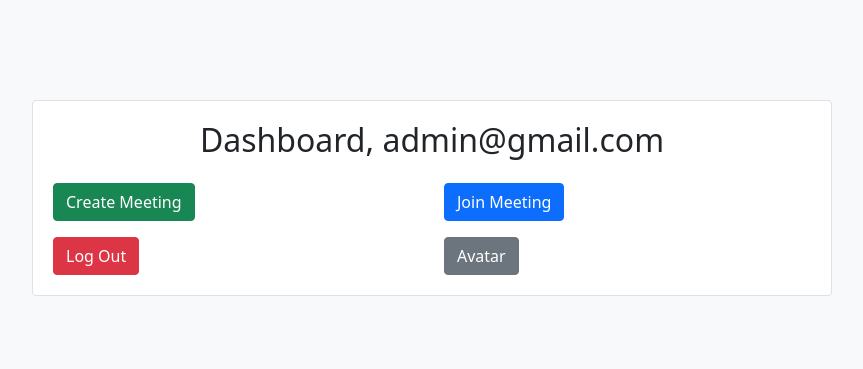
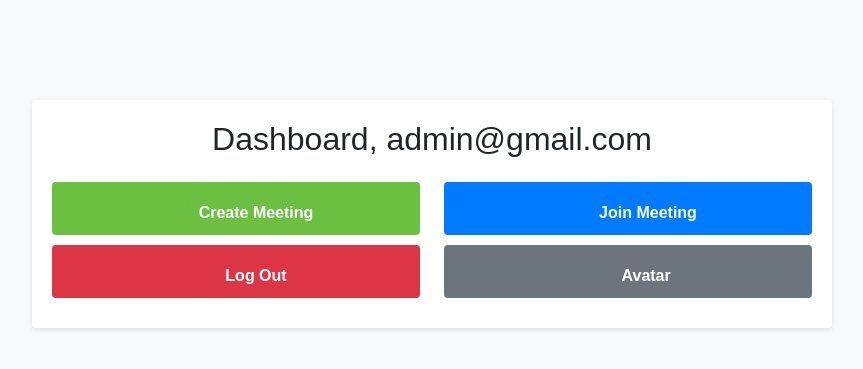
Before and after one commit to SanketDawange/meetmaaya, a Django app: page /dashboard in a window 1280 px wide. Shown: the top 369 px of the page, without its empty margins (208-1071 px from the left). Run offline with Django 4.2, Linux system fonts and the light colour scheme; a user stored in the database is signed in; some libraries are stand-ins or nearby versions.

Commit message:
UI updated

```diff
--- a/app/views.py
+++ b/app/views.py
@@ -19,12 +19,12 @@ def register(request):
         # if pass word do not match
         if pass1 != pass2:
             messages.warning(request, "Password do not match")
-            return redirect('signup')
+            return redirect('register')
 
         # if the username is already taken
         if User.objects.filter(username = username).exists():
             messages.warning(request, "Username already exist")
-            return redirect('signup')
+            return redirect('register')
 
         # if new user is registering
         myuser=User.objects.create_user(username,email,pass1)
--- a/templates/dashboard.html
+++ b/templates/dashboard.html
@@ -5,9 +5,11 @@
 <head>
   <title>Dashboard</title>
   <link rel="stylesheet" href="{% static 'bootstrap5/min.css' %}">
+  <link rel="stylesheet" href="https://cdnjs.cloudflare.com/ajax/libs/font-awesome/5.15.3/css/all.min.css">
   <style>
     body {
       background-color: #f8f9fa;
+      font-family: Arial, sans-serif;
     }
 
     .container {
@@ -15,9 +17,108 @@
       margin: 0 auto;
       margin-top: 100px;
       padding: 20px;
-      border: 1px solid #dee2e6;
       border-radius: 4px;
       background-color: #fff;
+      box-shadow: 0 2px 5px rgba(0, 0, 0, 0.1);
+    }
+
+    .btn {
+      padding: 10px;
+      font-size: 16px;
+      font-weight: bold;
+      border-radius: 4px;
+      cursor: pointer;
+      transition: background-color 0.3s ease;
+    }
+
+    .btn-block {
+      display: block;
+      width: 100%;
+      margin-bottom: 10px;
+    }
+
+    .btn-success {
+      color: #fff;
+      background-color: #6bbf41;
+      border: none;
+    }
+
+    .btn-success:hover {
+      background-color: #4d932d;
+    }
+
+    .btn-primary {
+      color: #fff;
+      background-color: #007bff;
+      border: none;
+    }
+
+    .btn-primary:hover {
+      background-color: #0056b3;
+    }
+
+    .btn-danger {
+      color: #fff;
+      background-color: #dc3545;
+      border: none;
+    }
+
+    .btn-danger:hover {
+      background-color: #c82333;
+    }
+
+    .btn-secondary {
+      color: #fff;
+      background-color: #6c757d;
+      border: none;
+    }
+
+    .btn-secondary:hover {
+      background-color: #5a6268;
+    }
+
+    .text-center {
+      text-align: center;
+    }
+
+    .mb-4 {
+      margin-bottom: 30px;
+    }
+
+    .row {
+      margin-top: 20px;
+    }
+
+    .icon {
+      font-size: 30px;
+      margin-right: 10px;
+    }
+
+    .icon-green {
+      color: #6bbf41;
+    }
+
+    .icon-blue {
+      color: #007bff;
+    }
+
+    .icon-red {
+      color: #dc3545;
+    }
+
+    .icon-gray {
+      color: #6c757d;
+    }
+
+    /* Responsive styles */
+    @media (max-width: 576px) {
+      .container {
+        margin-top: 50px;
+      }
+
+      .icon {
+        font-size: 24px;
+      }
     }
   </style>
 </head>
@@ -27,26 +128,30 @@
     <h2 class="text-center mb-4">Dashboard, {{user.username}}</h2>
     <div class="row">
       <div class="col-md-6">
-        <a href="/meeting" class="btn btn-success btn-block">Create Meeting</a>
+        <a href="/meeting" class="btn btn-success btn-block">
+          <i class="fas fa-plus-circle icon icon-green"></i>Create Meeting
+        </a>
       </div>
       <div class="col-md-6">
-        <a id="joinMeetingBtn" href="/join_room" class="btn btn-primary btn-block">Join Meeting</a>
+        <a id="joinMeetingBtn" href="/join_room" class="btn btn-primary btn-block">
+          <i class="fas fa-sign-in-alt icon icon-blue"></i>Join Meeting
+        </a>
       </div>
-      <div class="mt-3"></div>
       <div class="col-md-6">
-        <a href="/logout_user" class="btn btn-danger btn-block">Log Out</a>
+        <a href="/logout_user" class="btn btn-danger btn-block">
+          <i class="fas fa-sign-out-alt icon icon-red"></i>Log Out
+        </a>
       </div>
-
       <div class="col-md-6">
-        <a href="/avatar" class="btn btn-secondary btn-block">Avatar</a>
+        <a href="/avatar" class="btn btn-secondary btn-block">
+          <i class="fas fa-user icon icon-gray"></i>Avatar
+        </a>
       </div>
     </div>
   </div>
 
   <script src="{% static 'jquery/main.js' %}"></script>
   <script src="{% static 'bootstrap5/min.js' %}"></script>
-  <script>
-  </script>
 </body>
 
 </html>
```
Also changed, not shown: templates/register.html (+17 -7 lines), templates/signin.html (+76 -19 lines), db.sqlite3.
